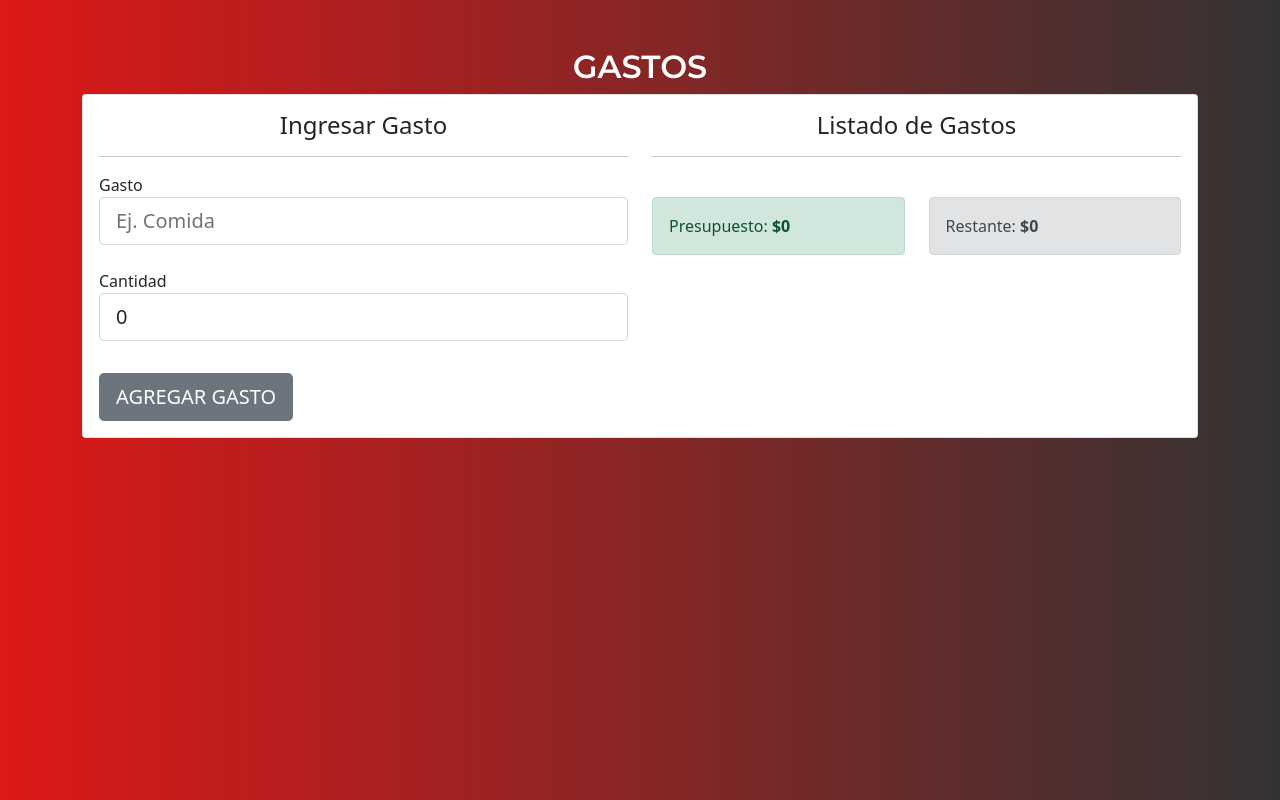
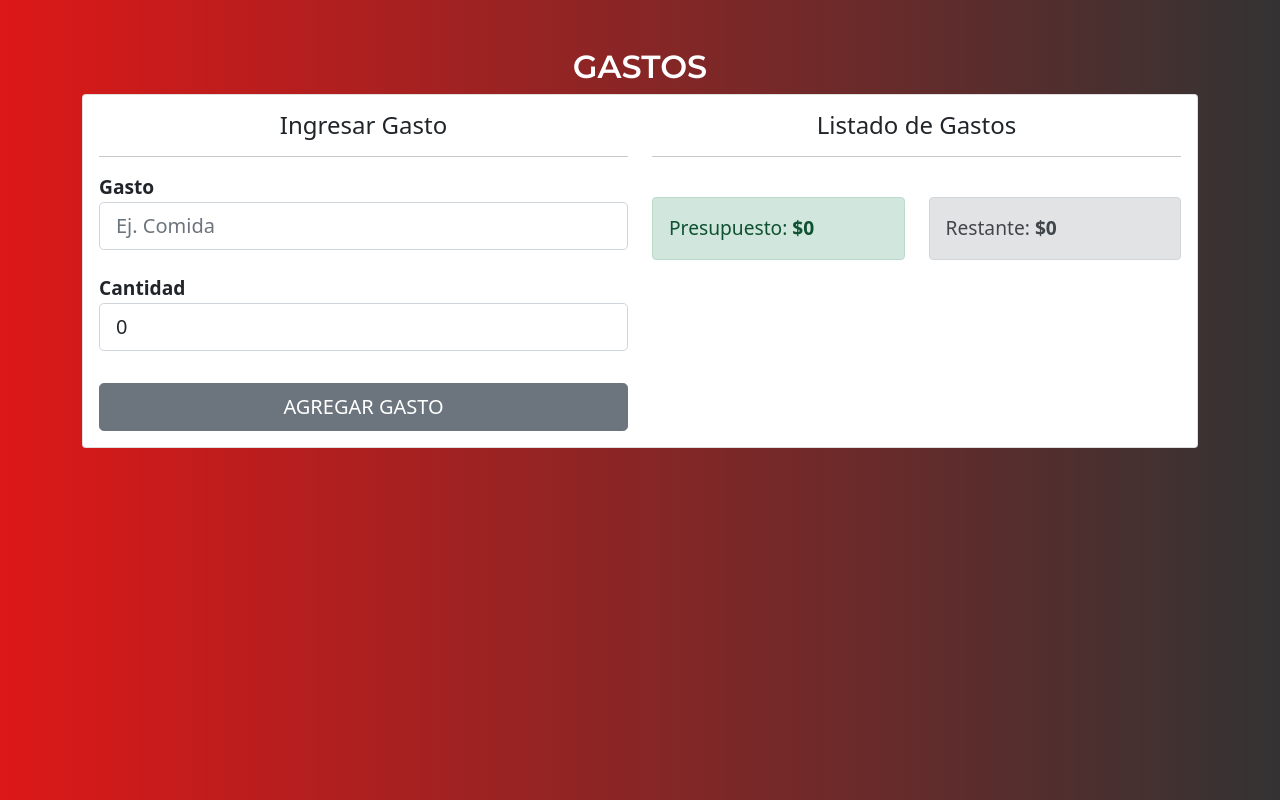
Before and after one commit to jodu07/presupuestoAngularApp, an Angular app: page /gastos in a window 1280 px wide. Built offline with nearby package versions, Linux system fonts and the light colour scheme.

Commit message:
styles components

```diff
--- a/src/app/components/ingresar-gasto/ingresar-gasto.component.css
+++ b/src/app/components/ingresar-gasto/ingresar-gasto.component.css
@@ -0,0 +1,8 @@
+button{
+    width: 100%;
+}
+
+label{
+    font-weight: 600;
+    font-size: 1.2rem;
+}
--- a/src/app/components/lista-gastos/lista-gastos.component.css
+++ b/src/app/components/lista-gastos/lista-gastos.component.css
@@ -0,0 +1,7 @@
+.sizeAlert{
+    font-size: 1.2rem;
+}
+
+.badge{
+    font-size: 1.2rem;
+}
```
